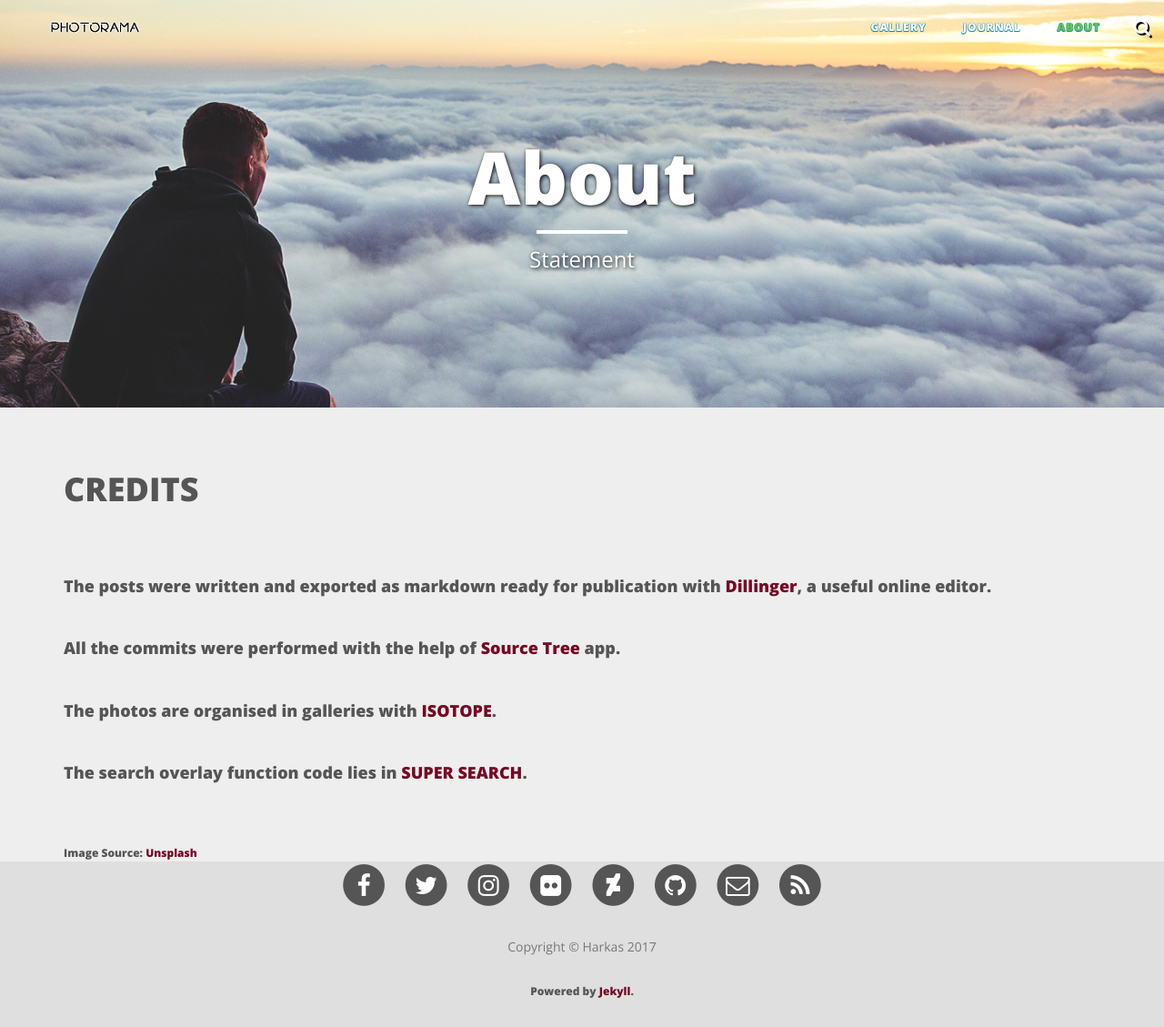
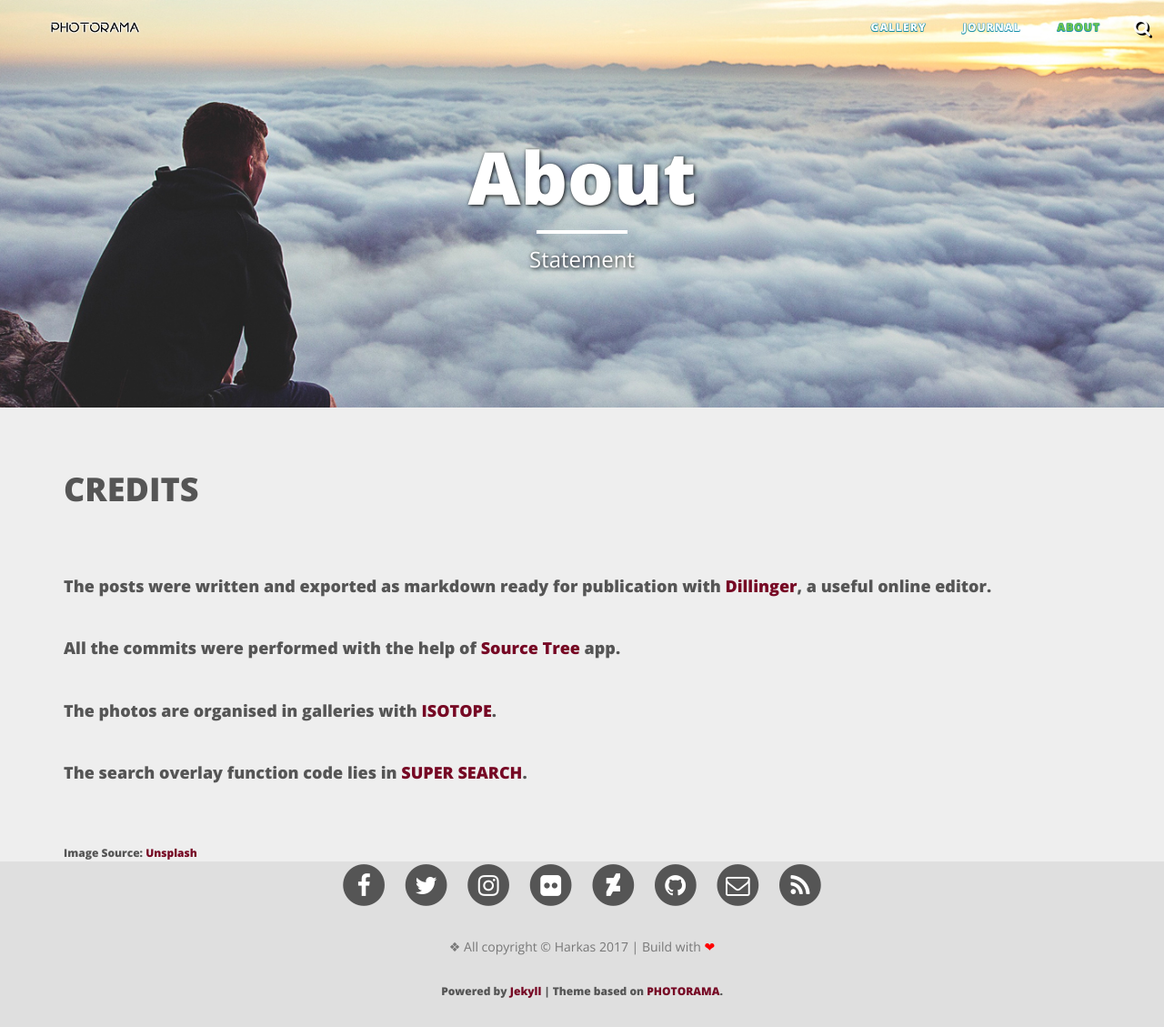
Before and after one commit to Harkas/newblog, a Jekyll site: the page built from about/index.html, in a window 1280 px wide. Shown: the whole page at 91% size. Built offline with Jekyll 4.4.1, drawn with Linux system fonts in a browser that asks for light colours; nearby versions of some CDN libraries.

Commit message:
fix footer text

```diff
--- a/_includes/footer.html
+++ b/_includes/footer.html
@@ -83,8 +83,10 @@
                         </a>
                     </li>
                 </ul>
-                <p class="copyright text-muted">Copyright &copy; {{ site.title }} {{ site.time | date: '%Y' }}</p>
-<center><h6><p>Powered by <a href="https://github.com/jekyll/">Jekyll</a>.</p></h6></center>
+                <p class="copyright text-muted">
+                    ❖ All copyright &copy; {{ site.title }} {{ site.time | date: '%Y' }} | Build with <span class="love" style="color:red">❤</span>
+                </p>
+<center><h6><p>Powered by <a href="https://github.com/jekyll/">Jekyll</a> | Theme based on <a href="https://sunbliss.github.io/photorama/">PHOTORAMA</a>.</p></h6></center>
             </div>
         </div>
     </div>
```
